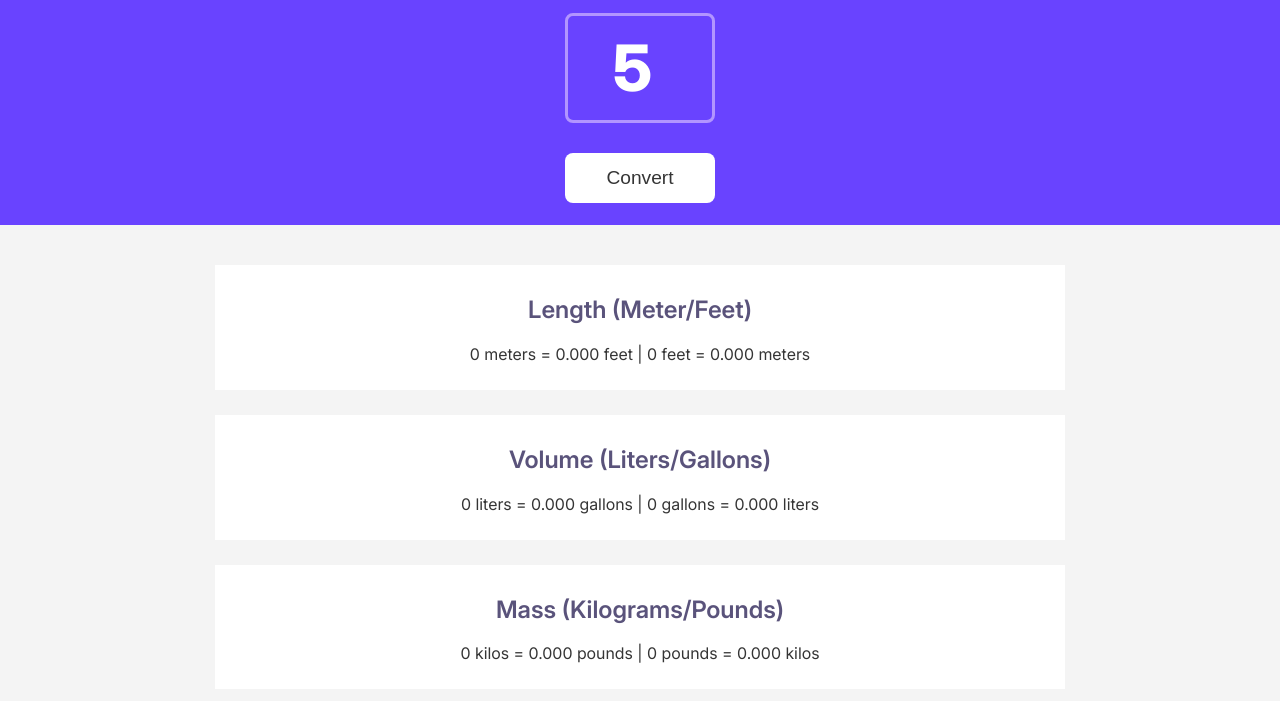
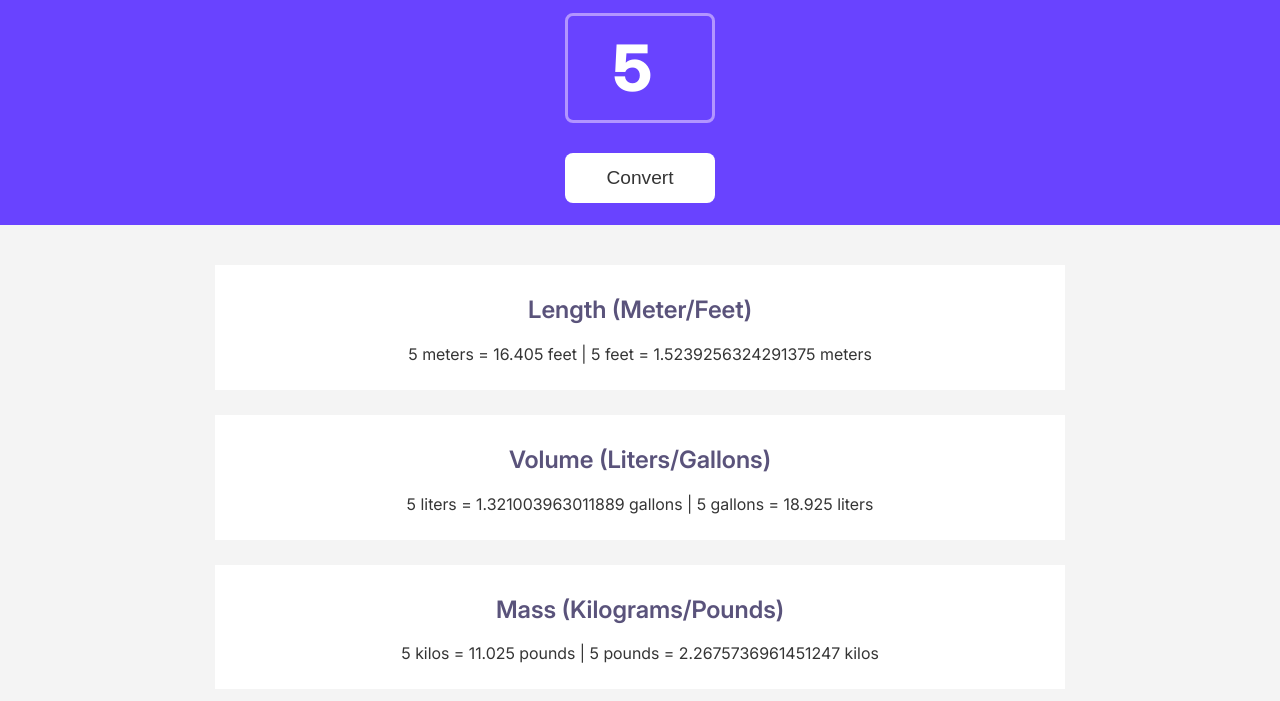
Before and after one commit to nncole/scrimba-frontend, a plain HTML site: page M2-Unit-Converter/index.html in a window 1280 px wide. Both pictures are taken after typing "5" into the empty fields and a click on the button "Convert". Shown: the part 95-796 px from the top of the page. Drawn offline with Linux system fonts and the light colour scheme.

Commit message:
feat(js): add conversion feature

```diff
--- a/M2-Unit-Converter/index.html
+++ b/M2-Unit-Converter/index.html
@@ -37,5 +37,6 @@
       </section>
     </main>
 
+    <script src="script.js"></script>
   </body>
 </html>
--- /dev/null
+++ b/M2-Unit-Converter/script.js
@@ -0,0 +1,28 @@
+const resLength = document.querySelector("#result-length");
+const resVolume = document.querySelector("#result-volume");
+const resMass = document.querySelector("#result-mass");
+
+const convertBtn = document.querySelector("#convert-btn");
+
+function getConversion() {
+  let userInput = document.querySelector("#user-input").value;
+
+  // Length (Meter/Feet)
+  let feet = userInput * 3.281;
+  let meter = userInput / 3.281;
+  resLength.textContent = `${userInput} meters = ${feet} feet | ${userInput} feet = ${meter} meters`;
+
+  // Volume (Liters/Gallons)
+  let gallon = userInput / 3.785;
+  let liter = userInput * 3.785;
+  resVolume.textContent = `${userInput} liters = ${gallon} gallons | ${userInput} gallons = ${liter} liters`;
+
+  // Mass (Kilograms/Pounds)
+  let pound = userInput * 2.205;
+  let kilogram = userInput / 2.205;
+  resMass.textContent = `${userInput} kilos = ${pound} pounds | ${userInput} pounds = ${kilogram} kilos`;
+};
+
+convertBtn.addEventListener("click", () => {
+  getConversion();
+});
```
